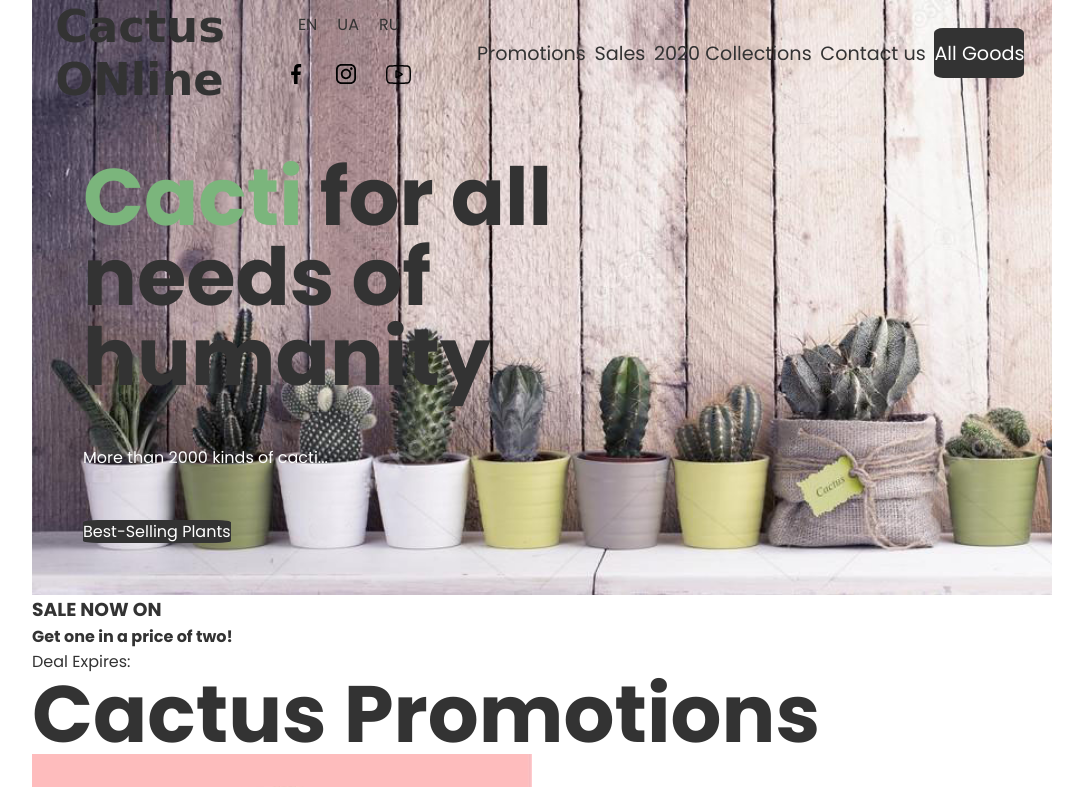
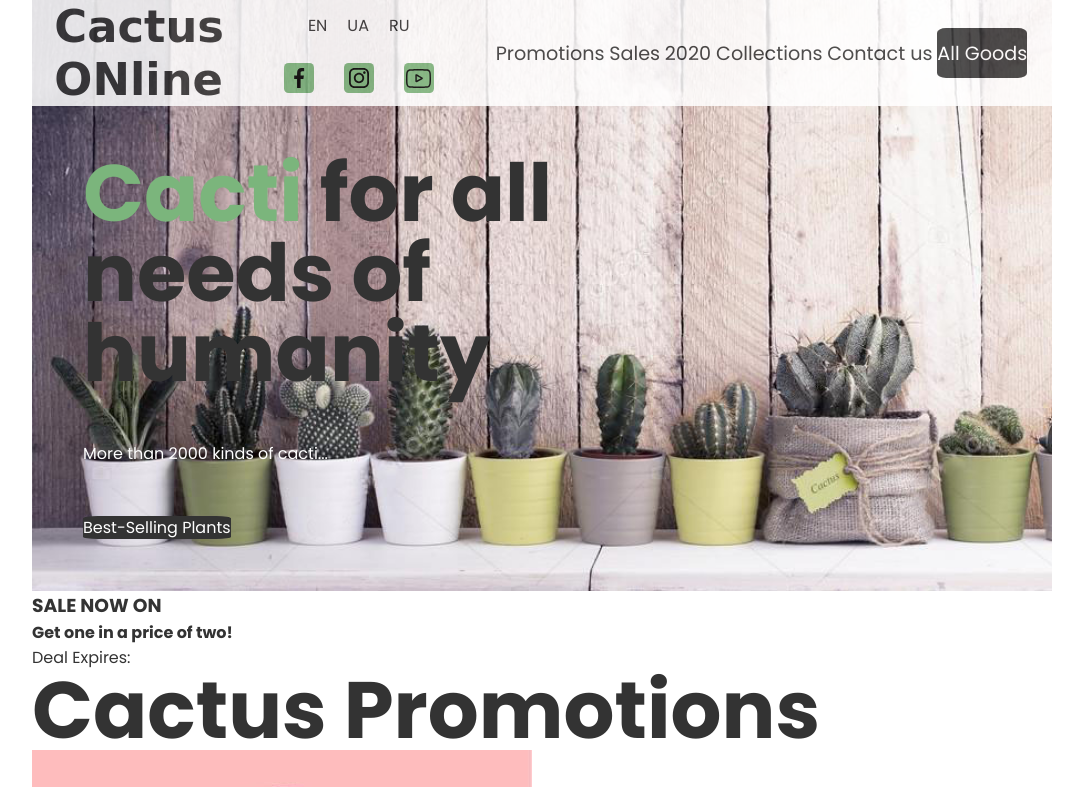
Before and after one commit to GregorySetis/Cactus-ONline, a plain HTML site: page index.html in a window 1280 px wide. Shown: the top 787 px of the page, without its empty margins (98-1181 px from the left). Drawn offline with Linux system fonts and the light colour scheme; a web font is replaced by a local one.

Commit message:
Sample code

```diff
--- a/css/index.css
+++ b/css/index.css
@@ -50,8 +50,15 @@ span{
     margin: auto;
 }
 nav {
+     margin: auto;
+     max-width: 1020px;
+     position: fixed;
+     width: 100%;
      display: flex;
      justify-content: space-around;
+     background-color: var(--additional-color);
+
+     filter: opacity(85%);
 }
 .logo{
      font-family: 'Pompiere', cursive;
@@ -80,8 +87,22 @@ nav {
      margin: auto 10px auto 10px;
 }
 .social-list-type{
+
     margin-right: 15px;
     margin-left: 15px;
+}
+
+.social-list-type1{
+     display: flex;
+    align-items: center;
+    justify-content: center;
+    width: 30px;
+    height: 30px;
+    background-color: var(--accent-color);
+    border-radius: 15%;
+}
+.social-list-type1:hover{
+    background-color: var(--additional-color);
 }
 .social-list-icon2{
 
@@ -104,7 +125,7 @@ nav {
 /*//////////////////////////Header Navigation/////////////////////////////
 /////////////////////////////Header INTRO//////////////////////////////////////////*/
 .intro-page{
-    padding: 5% 0 5% 5%;
+    padding: 15% 0 5% 5%;
 }
 .container{
     background-size: cover;
--- a/index.html
+++ b/index.html
@@ -23,9 +23,9 @@
                  <li class="language-list-type">ru</li>
              </ul>
              <ul class="social-list">
-                 <li class="social-list-type"><a  href="http://www.facebook.com"><img class="social-list-icon" src='img/facebook.svg' alt="facebook"></a></li>
-                 <li class="social-list-type"><a  href="http://www.instagram.com"><img class="social-list-icon" src='img/instagram-logo.svg' alt="instagram"></a></li>
-                 <li class="social-list-type"><a  href="http://www.youtube.com"><img class="social-list-icon2" src='img/youtube.svg' alt="youtube"></a></li>
+                 <li class="social-list-type"><a class="social-list-type1" href="http://www.facebook.com"><img class="social-list-icon" src='img/facebook.svg' alt="facebook"></a></li>
+                 <li class="social-list-type"><a class="social-list-type1" href="http://www.instagram.com"><img class="social-list-icon" src='img/instagram-logo.svg' alt="instagram"></a></li>
+                 <li class="social-list-type"><a class="social-list-type1" href="http://www.youtube.com"><img class="social-list-icon2" src='img/youtube.svg' alt="youtube"></a></li>
              </ul>
          </div>
          <ul class="menu-list">
```
